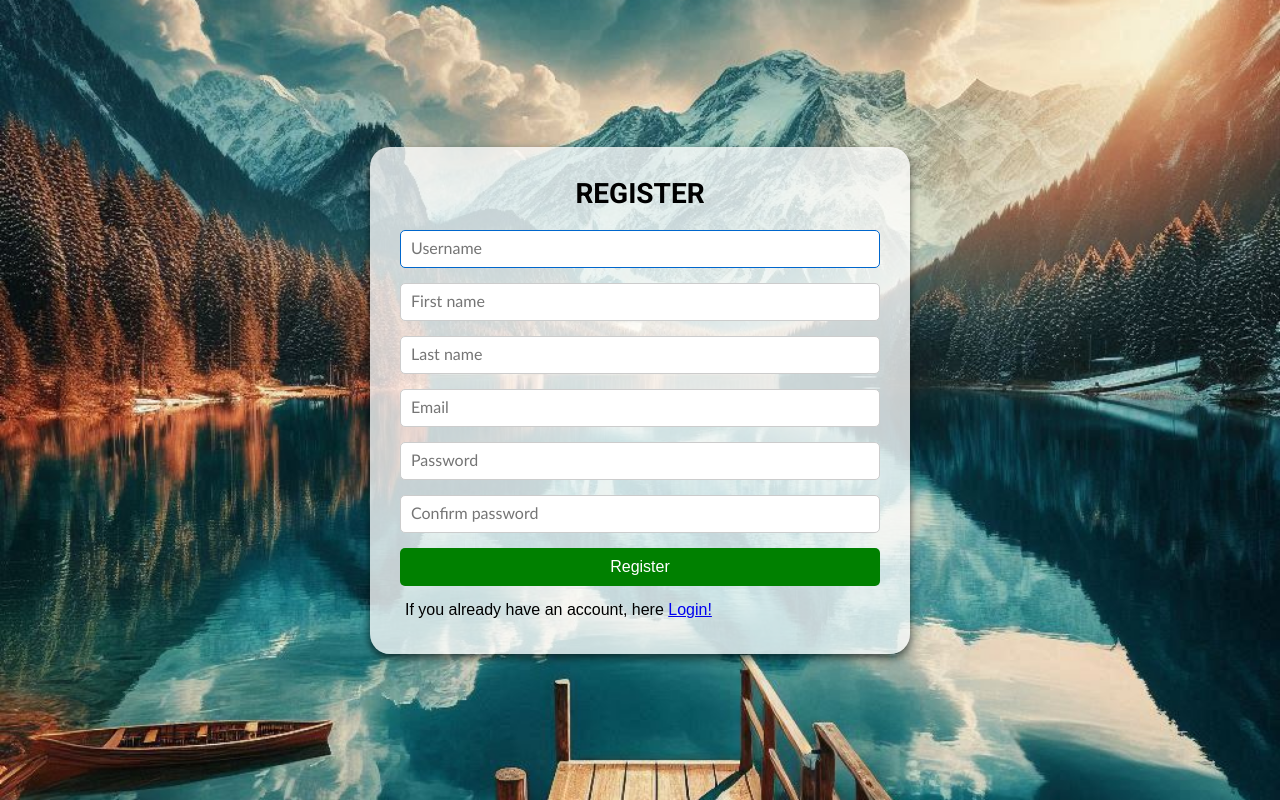
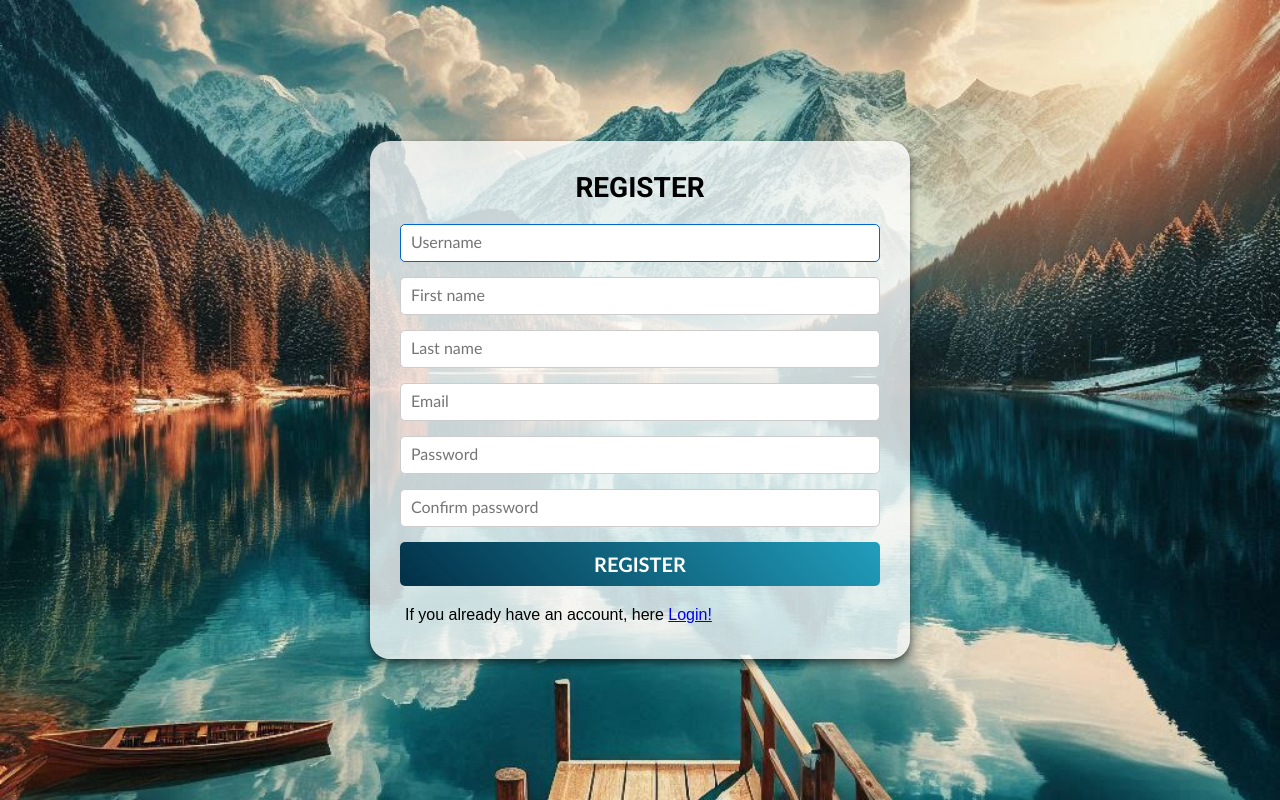
Before and after one commit to AsrorbekAbdujalilov/Worldoftemplates, a Django app: page /register/ in a window 1280 px wide. Run offline with Django 5.2, Linux system fonts and the light colour scheme.

```diff
--- a/worldoftemplates/main/templates/html/login.html
+++ b/worldoftemplates/main/templates/html/login.html
@@ -12,7 +12,8 @@
     <link rel="preconnect" href="https://fonts.gstatic.com" crossorigin>
     <link href="https://fonts.googleapis.com/css2?family=Roboto:wght@400;500;700&display=swap" rel="stylesheet">
 
-    <link rel="stylesheet" href="{% static '/css/login.css' %}">
+    <link rel="stylesheet" href="{% static '/css/loginPage.css' %}">
+
 
     <style>
         body {
@@ -27,6 +28,7 @@
             background-repeat: no-repeat;
             background-position: center;
     }
+
     </style>
 </head>
 <body>
--- a/worldoftemplates/main/templates/html/register.html
+++ b/worldoftemplates/main/templates/html/register.html
@@ -27,6 +27,22 @@
     background-repeat: no-repeat;
     background-position: center;
 }
+
+.submit-btn{
+    background: linear-gradient(45deg, #023047,#219ebc);
+    border: none;
+    opacity: 1;
+    margin-bottom: 5px;
+    color: #fff;
+    padding: 10px;
+    border-radius: 5px;
+    font-size: 16px;
+    font-family: 'Trebuchet MS', 'Lucida Sans Unicode', 'Lucida Grande', 'Lucida Sans', Arial, sans-serif;
+    font-weight: 800;
+    font-size: 20px;
+    cursor: pointer;
+    transition: opacity 0.3s;
+}
     </style>
 
 </head>
@@ -42,7 +58,7 @@
                     {{forms}}
                 {% endfor %}
 
-                <button type="submit" class="submit-btn">Register</button>
+                <button type="submit" class="submit-btn">REGISTER</button>
             </form>
                 <ul style="color: red; font-size: 14px; font-family: 'Trebuchet MS', sans-serif; list-style: none; padding: 5px;">
                     {{ form.errors }}
```
Also changed, not shown: worldoftemplates/static/css/loginPage.css (renamed from worldoftemplates/static/css/login.css, +8 -2 lines), worldoftemplates/db.sqlite3.
